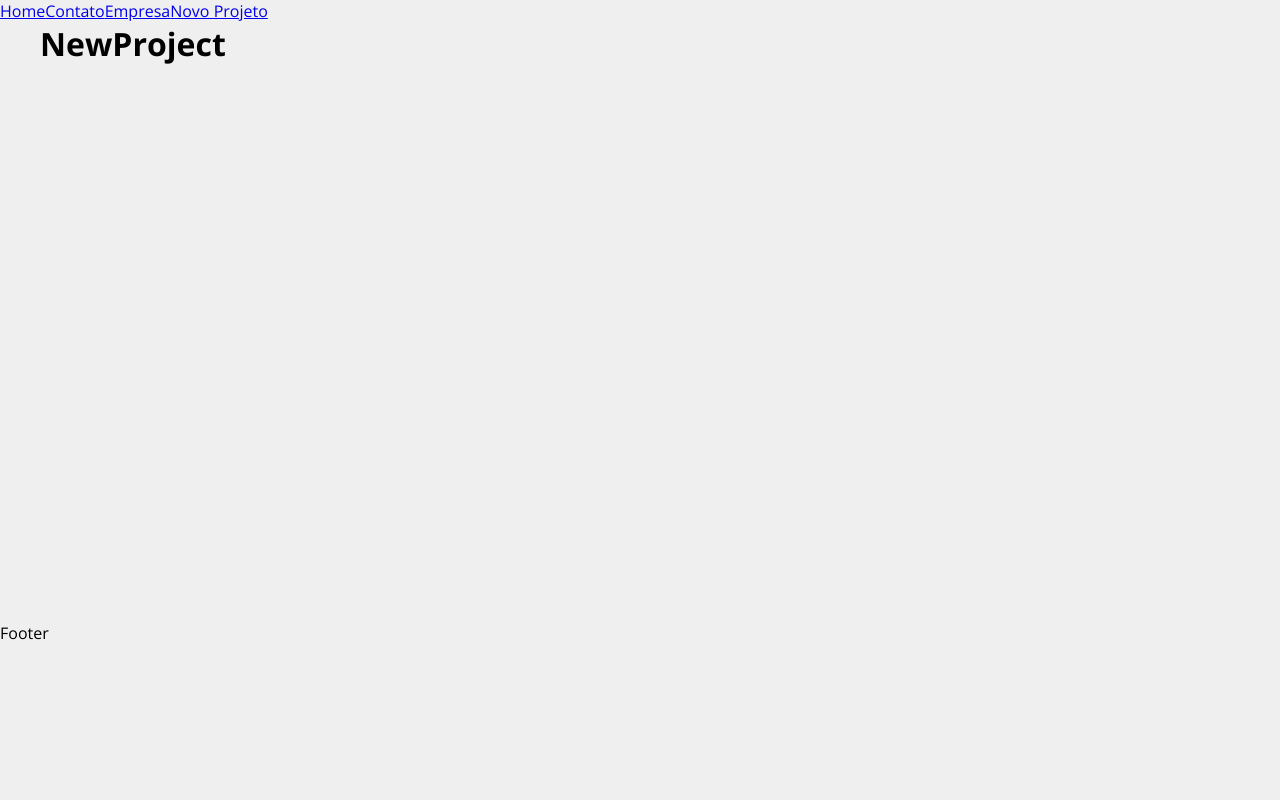
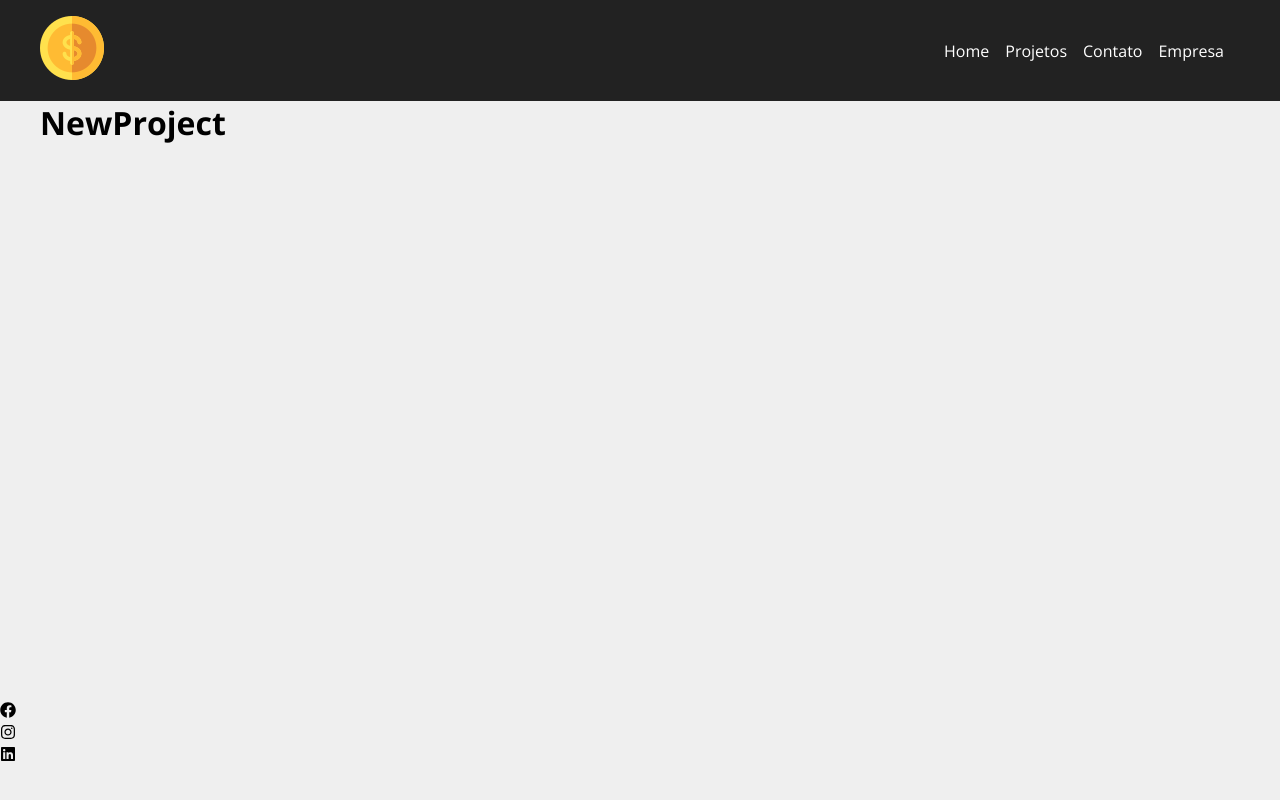
Before and after one commit to jeansillva/GerenciadorDeCustos, a React (Create React App) app in the folder costs/: page /newproject in a window 1280 px wide. Built offline with nearby package versions, Linux system fonts and the light colour scheme.

Commit message:
Estilização e organização navbar & footer

```diff
--- a/costs/src/App.js
+++ b/costs/src/App.js
@@ -5,26 +5,30 @@
 import NewProject from './components/pages/NewProject'
 
 import Container from './components/layout/Container';
+import Navbar from './components/layout/Navbar';
+import Footer from './components/layout/Footer';
+import Projects from './components/pages/Projects';
 
 function App() {
   return (
     <Router>
-      <div>
-        <Link to="/">Home</Link>
-        <Link to="/contact">Contato</Link>
-        <Link to="/company">Empresa</Link>
-        <Link to="/newproject">Novo Projeto</Link>
-      </div>
 
-      <Routes>
-        <Route path="/" element={<Container customClass="min-height"><Home /></Container >} />
-        <Route path="/company" element={<Container customClass="min-height"><Company /></Container>} />
-        <Route path="/contact" element={<Container customClass="min-height"><Contact /></Container>} />
-        <Route path="/newproject" element={<Container customClass="min-height"><NewProject /></Container>} />
-      </Routes>
+      <Navbar />
 
+      <Container customClass="min-height">
 
-      <p>Footer</p>
+        <Routes>
+          <Route path="/" element={<Home />} />
+          <Route path="/projects" element={<Projects />} />
+          <Route path="/company" element={<Company />} />
+          <Route path="/contact" element={<Contact />} />
+          <Route path="/newproject" element={<NewProject />} />
+        </Routes>
+
+      </Container>
+
+      <Footer />
+
     </Router>
   );
 }
--- a/costs/src/components/layout/Container.js
+++ b/costs/src/components/layout/Container.js
@@ -2,8 +2,6 @@
 
 function Container(props){
     return <div className={`${styles.container} ${styles[props.customClass]}`}>{props.children}</div>
-
-
 }
 
 export default Container
--- /dev/null
+++ b/costs/src/components/layout/Footer.js
@@ -0,0 +1,17 @@
+import { FaFacebook, FaInstagram, FaLinkedin } from 'react-icons/fa'
+
+import styles from './Footer.module.css'
+
+function Footer() {
+    return (
+        <footer>
+            <ul>
+                <li><FaFacebook/></li>
+                <li><FaInstagram/></li>
+                <li><FaLinkedin/></li>
+            </ul>
+        </footer>
+    )
+}
+
+export default Footer
--- /dev/null
+++ b/costs/src/components/layout/Navbar.js
@@ -0,0 +1,24 @@
+import { Link } from "react-router-dom"
+
+import Container from './Container'
+
+import styles from './Navbar.module.css'
+import logo from '../../img/costs_logo.png'
+
+function Navbar() {
+    return (
+        <nav className={styles.navbar}>
+            <Container>
+                <Link to="/"><img src={logo} alt="Costs" /></Link>
+                <ul className={styles.list}>
+                    <li className={styles.item}><Link to="/">Home</Link></li>
+                    <li className={styles.item}><Link to="/projects">Projetos</Link></li>
+                    <li className={styles.item}><Link to="/contact">Contato</Link></li>
+                    <li className={styles.item}><Link to="/company">Empresa</Link></li>
+                </ul>
+            </Container>
+        </nav>
+    )
+}
+
+export default Navbar
--- /dev/null
+++ b/costs/src/components/layout/Navbar.module.css
@@ -0,0 +1,25 @@
+.navbar{
+    display:flex;
+    justify-content: space-between;
+    background-color: #222;
+    padding: 1em;
+}
+
+.list{
+    display: flex;
+    list-style: none;
+    align-items: center;
+}
+
+.item {
+    margin-right: 1em;
+}
+
+.item a{
+    color: #fff;
+    text-decoration: none;
+}
+
+.item a:hover{
+    color: #ffbb33;
+}
--- /dev/null
+++ b/costs/src/components/pages/Projects.js
@@ -0,0 +1,5 @@
+function Projects(){
+    return <h1>Projects</h1>
+}
+
+export default Projects
```
Also changed, not shown: costs/src/components/layout/Footer.module.css (added).
